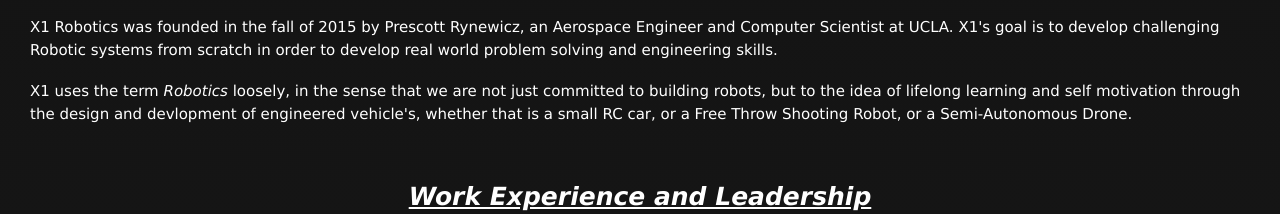
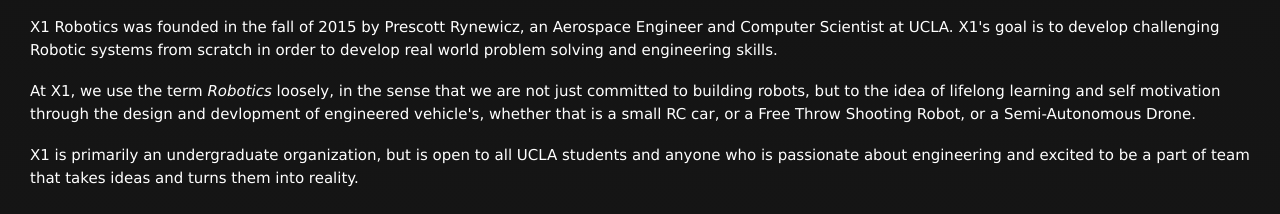
Before and after one commit to x1robotics/X1Robotics.github.io, a plain HTML site: page index.html in a window 1280 px wide. Shown: the part 751-965 px from the top of the page. Drawn offline with Linux system fonts and the light colour scheme.

Commit message:
Update index.html

```diff
--- a/index.html
+++ b/index.html
@@ -30,7 +30,8 @@
     <br><h3 id="Backgd"><u><i>X1 History and Mission Statement</i></u></h3>
     <br>
     <p> X1 Robotics was founded in the fall of 2015 by Prescott Rynewicz, an Aerospace Engineer and Computer Scientist at UCLA. X1's goal is to develop challenging Robotic systems from scratch in order to develop real world problem solving and engineering skills.</p><br>
-    <p>X1 uses the term <i>Robotics</i> loosely, in the sense that we are not just committed to building robots, but to the idea of lifelong learning and self motivation through the design and devlopment of engineered vehicle's, whether that is a small RC car, or a Free Throw Shooting Robot, or a Semi-Autonomous Drone.</p>
+    <p> At X1, we use the term <i>Robotics</i> loosely, in the sense that we are not just committed to building robots, but to the idea of lifelong learning and self motivation through the design and devlopment of engineered vehicle's, whether that is a small RC car, or a Free Throw Shooting Robot, or a Semi-Autonomous Drone.</p><br>
+    <p> X1 is primarily an undergraduate organization, but is open to all UCLA students and anyone who is passionate about engineering and excited to be a part of team that takes ideas and turns them into reality.</p>
     <br><br>
 
 
```
